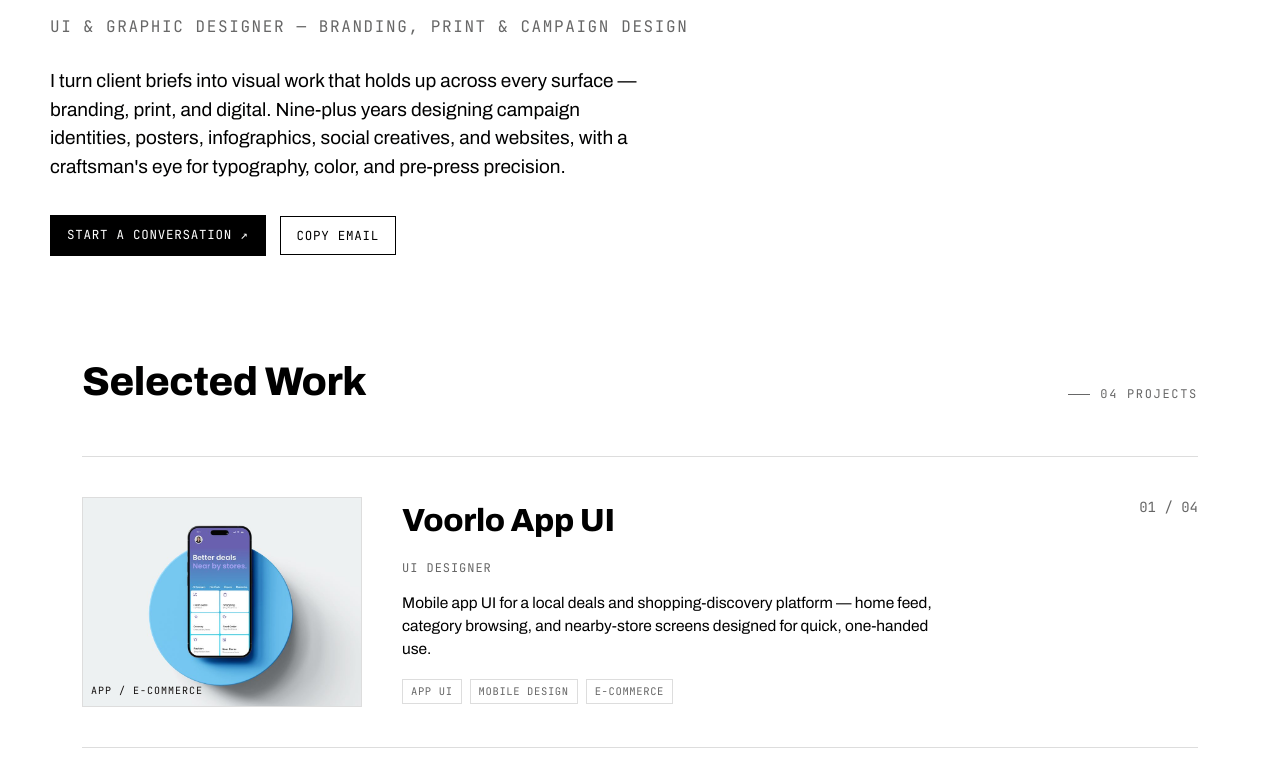
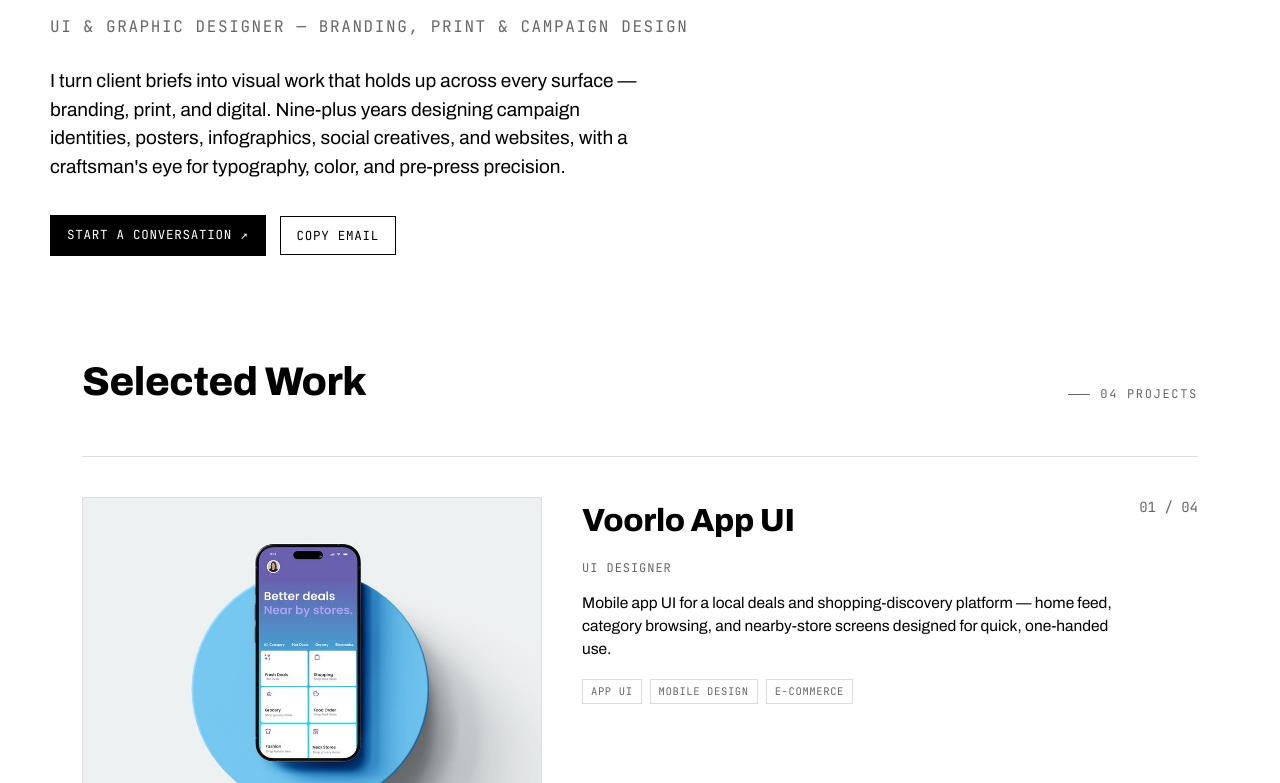
Before and after one commit to MAHEN1412/Sushma-Website, a website built with Vite: page index.html in a window 1280 px wide. Shown: the part 402-1185 px from the top of the page. Built offline with nearby package versions, Linux system fonts and the light colour scheme.

Commit message:
Make Selected Work thumbnails bigger

```diff
--- a/css/style.css
+++ b/css/style.css
@@ -249,7 +249,7 @@ footer.contact{ background:var(--footer-bg); color:var(--footer-fg); padding:96p
 
 /* ============ HOMEPAGE: WORK ROWS ============ */
 .work-row{
-  display:grid; grid-template-columns:280px 1fr; gap:40px;
+  display:grid; grid-template-columns:460px 1fr; gap:40px;
   padding:40px 0; border-top:1px solid var(--line);
   transition:background .25s ease;
   color:inherit; text-decoration:none;
```
